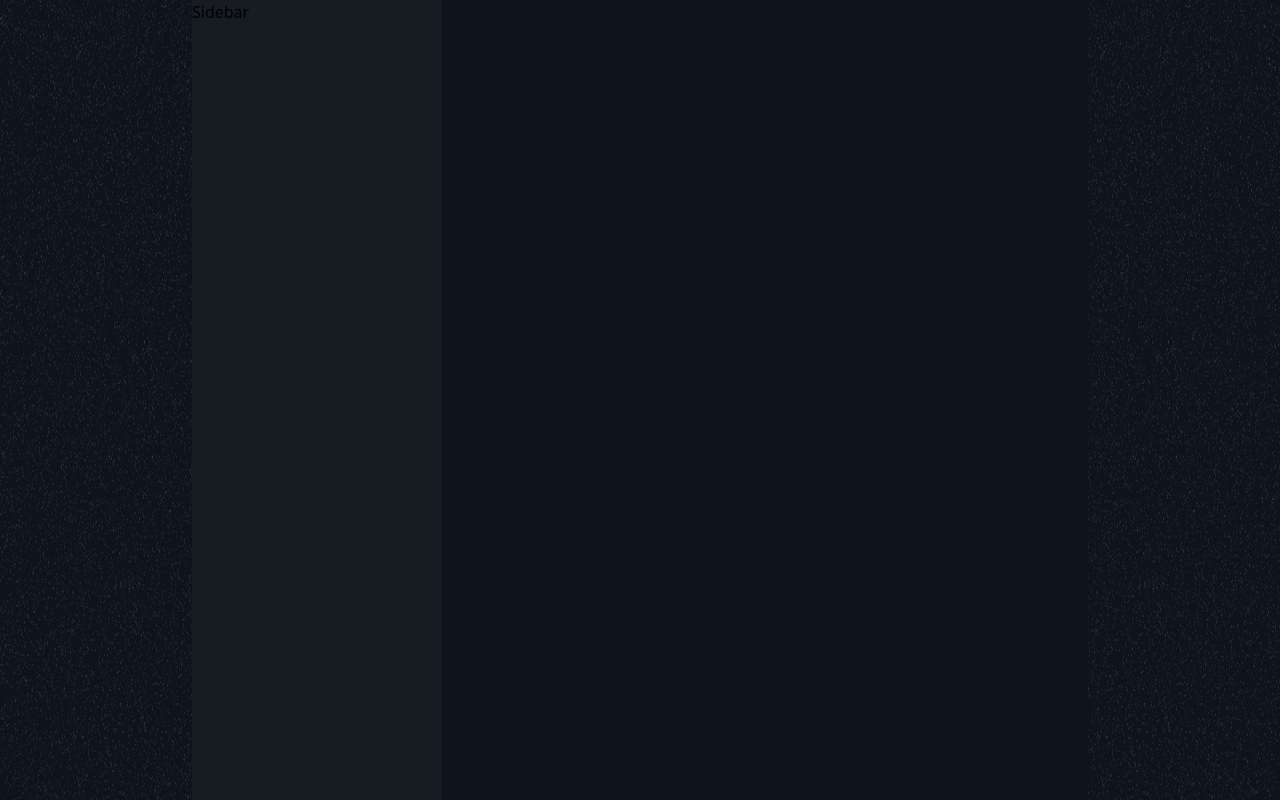
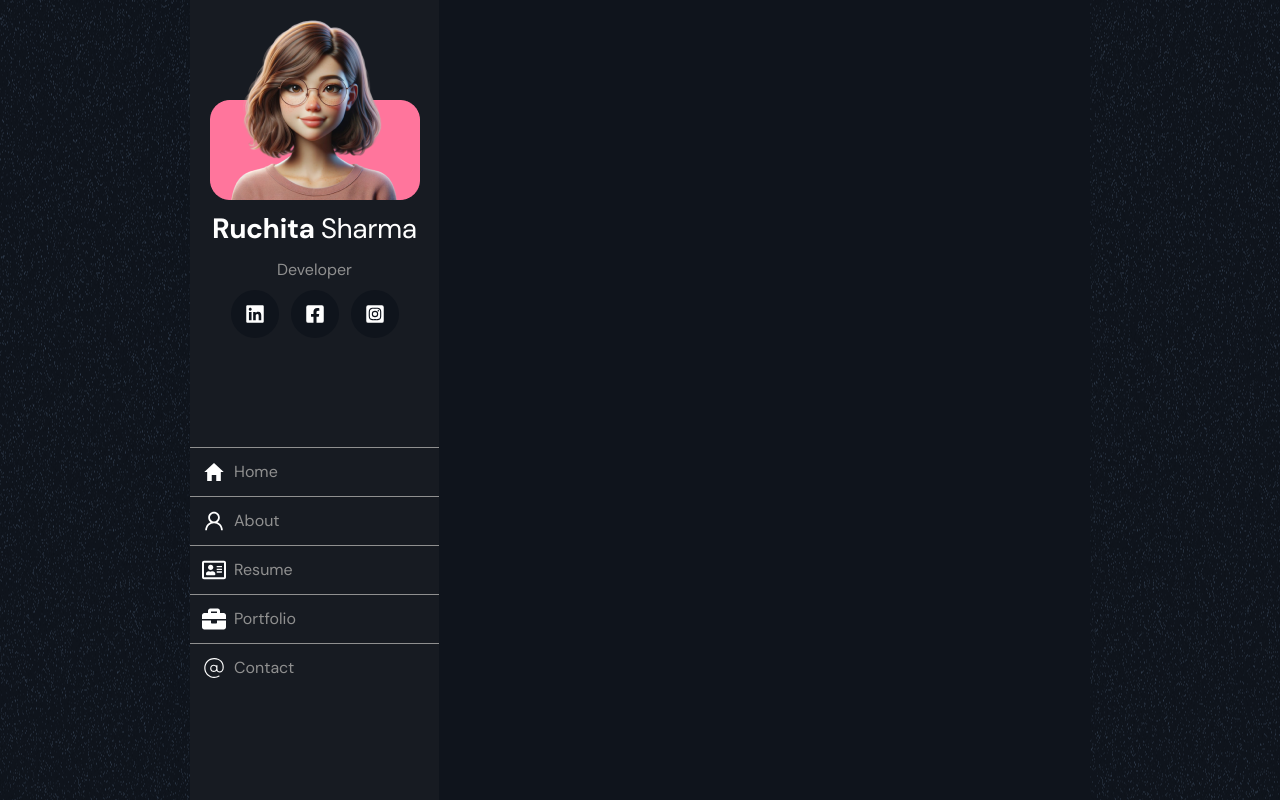
Before and after one commit to itz-prashant/Animation-portfolio, a React (Vite) app: page / in a window 1280 px wide. Built offline with nearby package versions, Linux system fonts and the light colour scheme.

Commit message:
Add sidebar image and nav links

```diff
--- a/package.json
+++ b/package.json
@@ -13,6 +13,7 @@
     "@tailwindcss/vite": "^4.0.5",
     "react": "^19.0.0",
     "react-dom": "^19.0.0",
+    "react-icons": "^5.4.0",
     "tailwindcss": "^4.0.5"
   },
   "devDependencies": {
--- a/src/App.jsx
+++ b/src/App.jsx
@@ -4,8 +4,8 @@ import Sidebar from "./components/Sidebar"
 function App() {
 
   return (
-    <div className="bg-[url(./assets/background.png)] object-cover bg-[50%] bg-blend-soft-light bg-dark w-full h-screen overflow-hidden z-0">
-      <div className="max-w-4xl mx-auto flex">
+    <div className="bg-[url(./assets/background.png)] object-cover bg-[50%] bg-blend-soft-light bg-dark w-full h-screen overflow-hidden z-0 font-display">
+      <div className="max-w-[900px] mx-auto flex">
         <Sidebar />
         <Main />
       </div>
--- a/src/components/Sidebar.jsx
+++ b/src/components/Sidebar.jsx
@@ -1,9 +1,65 @@
-
+import sidebarImg from "../assets/sidebar-img.png";
+import { IoMdHome } from "react-icons/io";
+import { AiOutlineUser } from "react-icons/ai";
+import { CiAt } from "react-icons/ci";
+import {
+  FaLinkedin,
+  FaInstagramSquare,
+  FaFacebookSquare, FaRegAddressCard, FaBriefcase
+} from "react-icons/fa";
 
 const Sidebar = () => {
   return (
-    <div className="max-w-[250px] w-full h-screen bg-light-bg ">Sidebar</div>
-  )
-}
+    <div className="max-w-[249px] w-full h-screen bg-light-bg flex flex-col justify-between">
+      <div className="w-full flex flex-col items-center gap-2 justify-between mt-5">
+        <div className="w-[210px]">
+          <img src={sidebarImg} alt="" className="w-[210px] " />
+        </div>
+        <h1 className="text-white text-[28px] font-bold">
+          Ruchita <span className="font-normal">Sharma</span>
+        </h1>
+        <p className="text-light">Developer</p>
+        <div className="flex items-center gap-3">
+          <span className="w-12 h-12 rounded-full flex items-center justify-center bg-dark-bg hover:bg-pink cursor-pointer duration-500 text-white text-xl p-1">
+            <FaLinkedin />
+          </span>
+          <span className="w-12 h-12 rounded-full flex items-center justify-center bg-dark-bg hover:bg-pink cursor-pointer duration-500 text-white text-xl p-1">
+            <FaFacebookSquare />
+          </span>
+          <span className="w-12 h-12 rounded-full flex items-center justify-center bg-dark-bg hover:bg-pink cursor-pointer duration-500 text-white text-xl p-1">
+            <FaInstagramSquare />
+          </span>
+        </div>
+      </div>
 
-export default Sidebar
+      <div>
+        <ul className="flex flex-col text-white">
+          <li className="flex gap-2 items-center border-t border-light p-3">
+            <span className="text-2xl"><IoMdHome /></span>
+            <h5 className="text-light">Home</h5>
+          </li>
+          <li className="flex gap-2 items-center border-t border-light p-3">
+            <span className="text-2xl"><AiOutlineUser /></span>
+            <h5 className="text-light">About</h5>
+          </li>
+          <li className="flex gap-2 items-center border-t border-light p-3">
+            <span className="text-2xl"><FaRegAddressCard /></span>
+            <h5 className="text-light">Resume</h5>
+          </li>
+          <li className="flex gap-2 items-center border-t border-light p-3">
+            <span className="text-2xl"><FaBriefcase /></span>
+            <h5 className="text-light">Portfolio</h5>
+          </li>
+          <li className="flex gap-2 items-center border-t border-light p-3">
+            <span className="text-2xl font-bold"><CiAt /></span>
+            <h5 className="text-light">Contact</h5>
+          </li>
+        </ul>
+      </div>
+
+      <div></div>
+    </div>
+  );
+};
+
+export default Sidebar;
```
Also changed, not shown: src/assets/sidebar-img.png (added), 1 other file (tests, documents, lock files or other folders).
